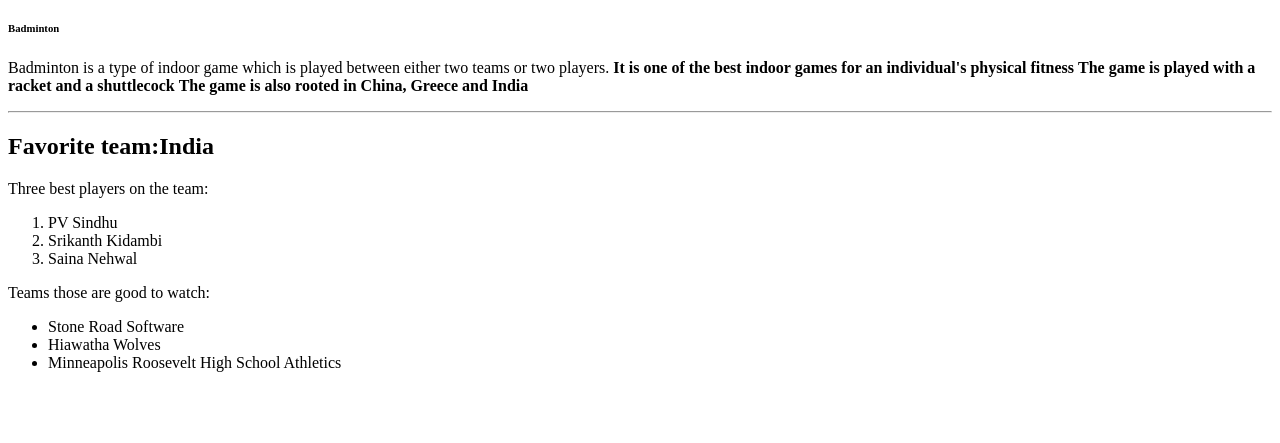
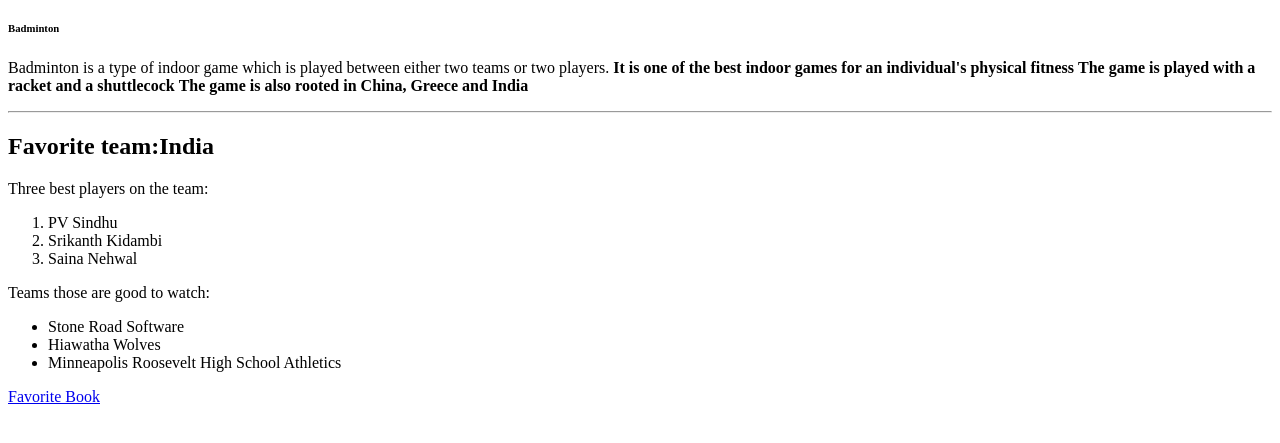
Before and after one commit to 44-563-Web-Apps-S23/44563-webapps-assignment-3-S559200, a plain HTML site: page index.html in a window 1280 px wide. Shown: the part 61-504 px from the top of the page. Drawn offline with Linux system fonts and the light colour scheme.

Commit message:
commit mesg

```diff
--- a/index.html
+++ b/index.html
@@ -26,5 +26,7 @@
     <li> Hiawatha Wolves </li>
     <li> Minneapolis Roosevelt High School Athletics </li>
 </ul>
+<a href="aboutme.html">Favorite Book</a>
+
 </body>
 </html>
```
